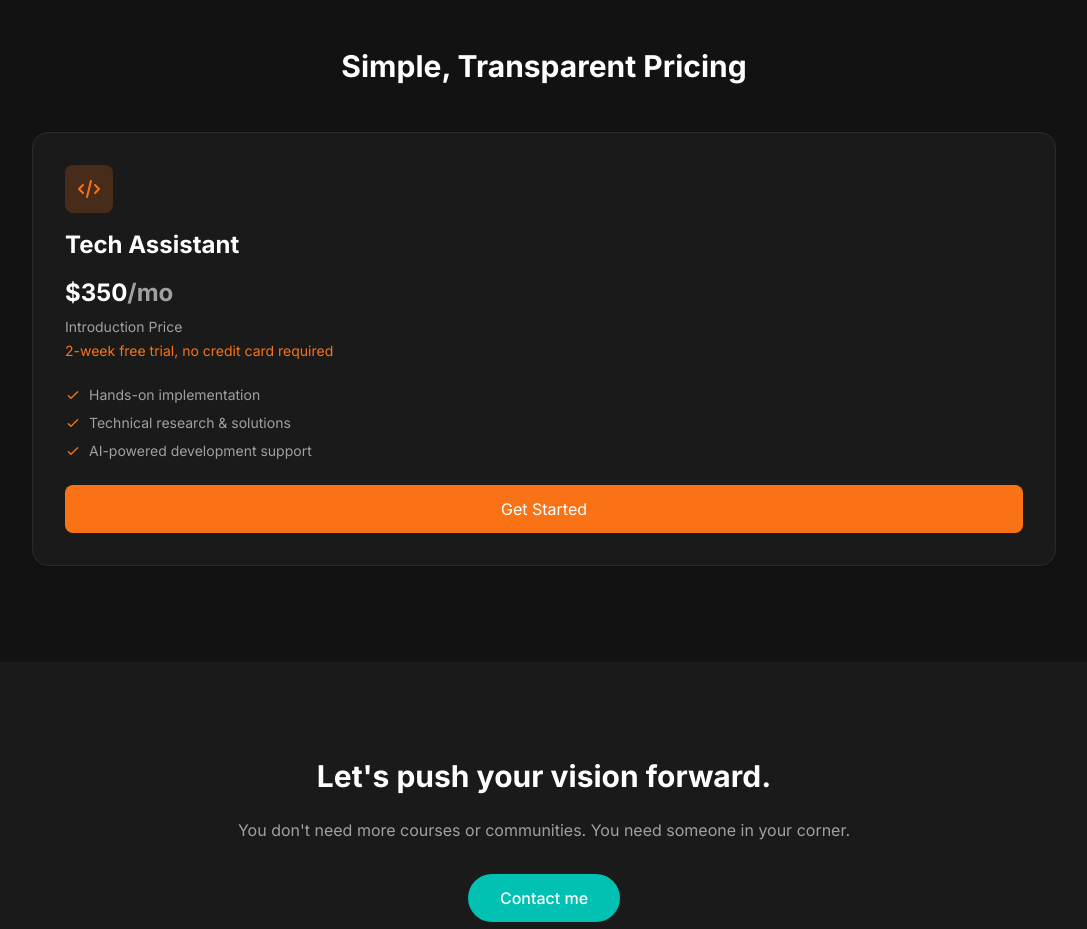
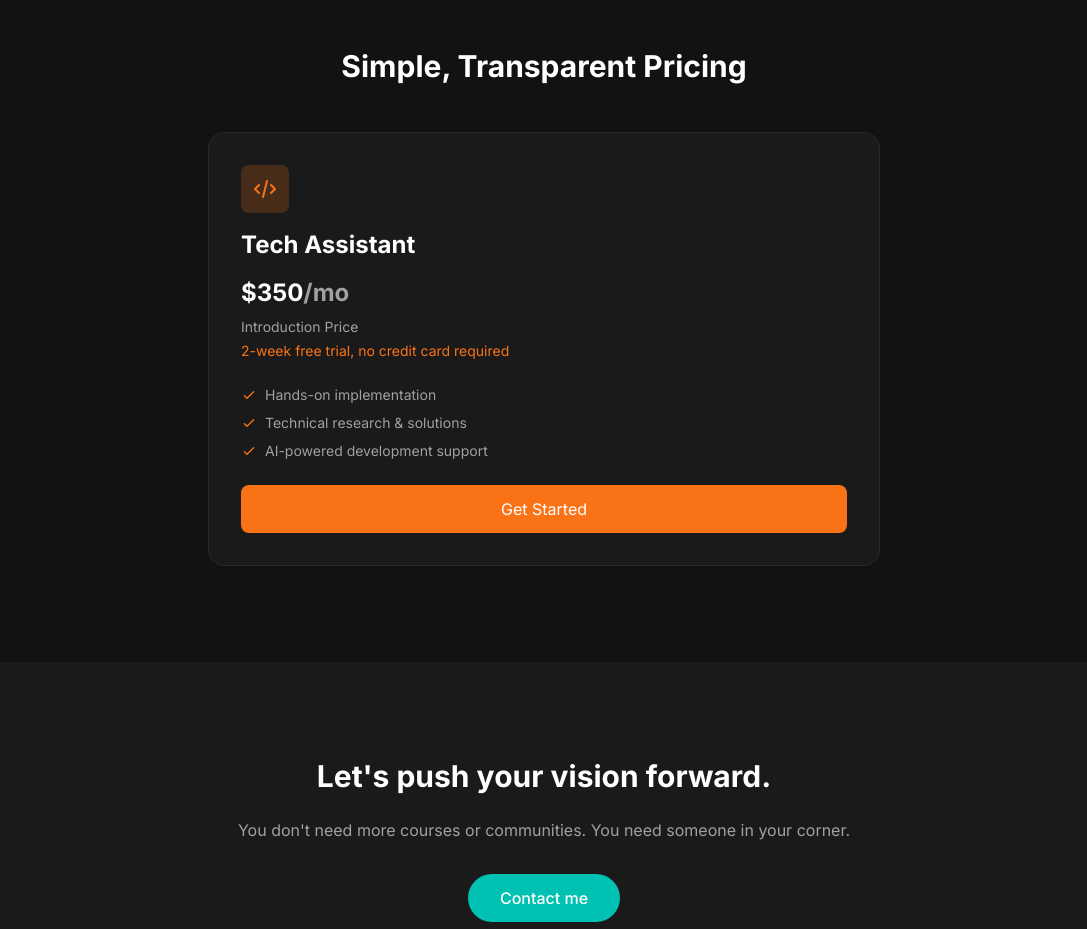
Before and after one commit to JohannesBorge/borge, a Next.js app: page / in a window 1280 px wide. Shown: the part 2680-3609 px from the top of the page, without its empty margins (96-1183 px from the left). Built offline with nearby package versions, Linux system fonts and the light colour scheme.

Commit message:
Adjust Tech Assistant pricing card width on desktop

```diff
--- a/app/page.tsx
+++ b/app/page.tsx
@@ -186,7 +186,7 @@
       <section id="pricing" className="py-24">
         <div className="max-w-7xl mx-auto px-4 sm:px-6 lg:px-8">
           <h2 className="text-3xl font-bold text-center mb-12 text-text-primary animate-fade-in">Simple, Transparent Pricing</h2>
-          <div className="grid md:grid-cols-1 gap-8 max-w-5xl mx-auto">
+          <div className="grid md:grid-cols-1 gap-8 max-w-2xl mx-auto">
             <div className="bg-surface p-8 rounded-2xl shadow-sm border border-border hover:border-orange-500 transition-all duration-300 transform hover:-translate-y-2 flex flex-col h-full group">
               <div className="w-12 h-12 bg-orange-500/20 rounded-lg flex items-center justify-center mb-4 group-hover:bg-orange-500/30 transition-colors duration-300">
                 <svg className="w-6 h-6 text-orange-500" fill="none" stroke="currentColor" viewBox="0 0 24 24">
```
